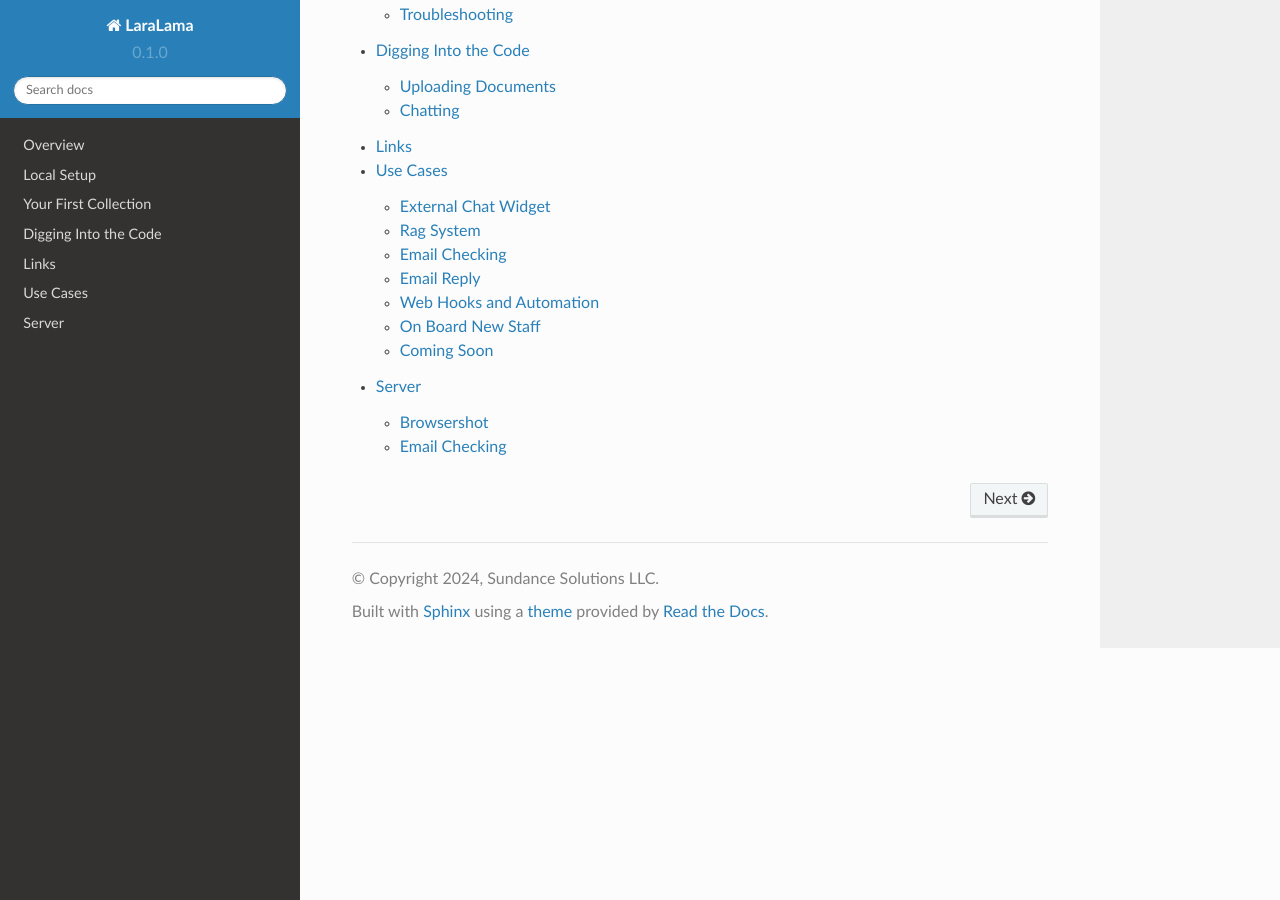
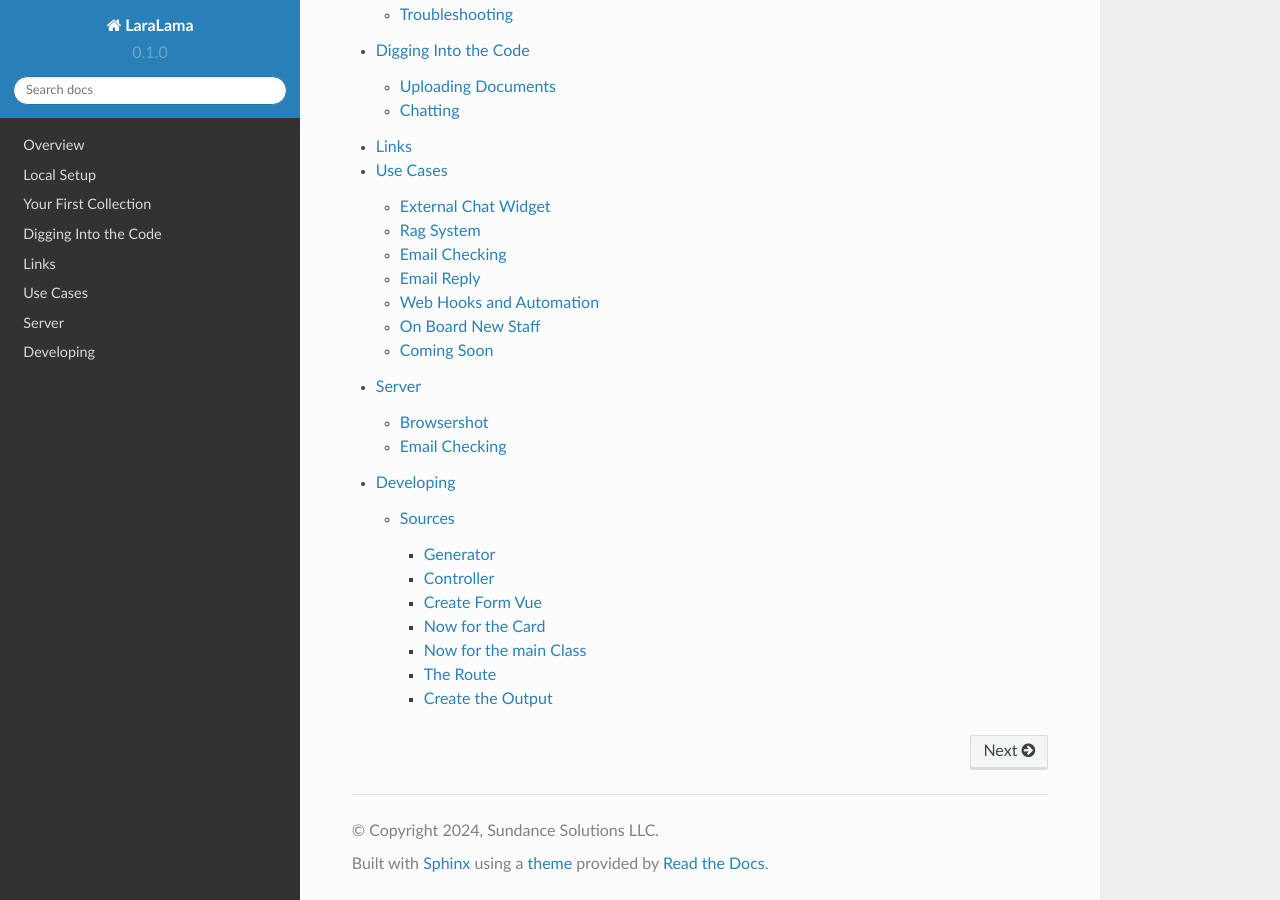
Before and after one commit to LlmLaraHub/larachain-docs, a Sphinx documentation site: the page built from docs/source/index.rst, in a window 1280 px wide and 900 px high, scrolled down 1558 px. Built offline with Sphinx 7.4.7 and the Read the Docs theme 2.0.0, drawn with Linux system fonts in a browser that asks for light colours; part of the change alters nothing that is shown.

````diff
--- a/docs/source/conf.py
+++ b/docs/source/conf.py
@@ -17,6 +17,7 @@ extensions = [
     'sphinx.ext.autodoc',
     'sphinx.ext.autosummary',
     'sphinx.ext.intersphinx',
+    'myst_parser'
 ]
 
 intersphinx_mapping = {
--- /dev/null
+++ b/docs/source/developing.md
@@ -0,0 +1,328 @@
+# Developing
+How to modify the system and add your own Sources, Outputs, and Transformers.
+
+![](images/Overview.jpg)
+
+Let's start with the Sources.
+
+>NOTE: All the others can be created but only Sources has a generator at the moment.
+
+## Sources
+
+There are generators that come with the system. We will make a source that allows GitHub webhooks to come into the
+system. If we do it right it might even allow any type of webhook.
+
+> NOTE: all code can be seen here https://github.com/LlmLaraHub/laralamma/tree/adding_a_source
+
+
+### Generator
+
+```bash
+
+    php artisan laralamma:source:create
+```
+
+Then it will ask you some questions.
+
+  * What is the name of the source?
+  * What is the description of the source?
+
+One, will be PascalCase and end in Source for example:
+>WebhookSource
+
+Two, some information about the source since this will show in the UI later.
+
+Example:
+>"Create a secure api for Webhooks, like GitHub, to send data to LaraLamma"
+
+Once done you will have a lot of new files:
+
+```bash
+app/Domains/Sources/WebHookSource.php
+app/Http/Controllers/Sources/WebHookSourceController.php
+resources/js/Pages/Sources/WebHookSource/Components/Card.vue
+resources/js/Pages/Sources/WebHookSource/Create.vue
+resources/js/Pages/Sources/WebHookSource/Edit.vue
+resources/js/Pages/Sources/WebHookSource/Resources.vue
+tests/Feature/Http/Controllers/WebHookSourceControllerTest.php
+tests/Feature/WebHookSourceTest.php
+```
+
+### Controller
+Let's start with the controller. If you visit the site now you will see your new source.
+
+![](images/source_step_one.png)
+
+Now you can even click Create and add it and then save. You can also click the run button and see a message in the logs.
+But it does not do much 🙂
+
+Since it is almost like the `app/Http/Controllers/AssistantEmailBoxSourceController.php` let's go steal some code from there.
+
+> Note: we should leave the show and create path alone we can update the info though.
+
+```php
+    protected function makeSource(array $validated, Collection $collection): void
+    {
+        Source::create([
+                'title' => $validated['title'],
+                'details' => $validated['details'],
+                'recurring' => $validated['recurring'],
+                'active' => $validated['active'],
+                'collection_id' => $collection->id,
+                'slug' => str(Str::random(16))->toString(),
+                'type' => $this->sourceTypeEnum,
+                'meta_data' => [],
+                'secrets' => [
+                    'token' => Str::random(24),
+                ]
+            ]
+        );
+    }
+```
+
+We want to add a token during the "makeSource" so we can show the user that in the ui later for them to use the webhook.
+Then we need to update the `resources/js/Pages/Sources/WebHookSource/Create.vue` to add this field to the form.
+The token is sometimes given to us by the webhook and sometimes we have to generate it.
+
+
+### Create Form Vue
+
+```js
+const form = useForm({
+    title: '',
+    details: '',
+    recurring: 'not',
+    meta_data: {},
+    secrets: {
+        token: "",
+    },
+    active: true
+});
+
+```
+
+> Note: There are so many examples in the other Vue Components that we can use.
+
+And then the form itself `resources/js/Pages/Sources/WebHookSource/Components/Resources.vue`:
+
+
+```js
+    <div>
+        <InputLabel value="Webhook Token"/>
+        <input v-model="modelValue.secrets.token" type="text" placeholder="some-token-from-provider-or-you"
+               class="rounded-none input input-bordered w-full " />
+        <InputError :message="modelValue.errors?.secrets?.token" />
+    </div>
+```
+
+Now in the UI we can see this:
+
+![](images/source_create_form.png)
+
+Let's add the token generator from the `resources/js/Pages/Outputs/ApiOutput/Components/Resources.vue` to the form.
+
+```js
+    <div>
+     <InputLabel value="Webhook Token"/>
+      <input v-model="modelValue.secrets.token" type="text" placeholder="some-token-from-provider-or-you"
+           class="rounded-none input input-bordered w-full " />
+      <InputError :message="modelValue.errors?.secrets?.token" />
+      <!-- this is the new line -->
+      <GenerateToken :size="32" @generatedToken="generatedToken"/>
+    </div>
+```
+and in the `script` add this:
+
+```js
+import GenerateToken from "@/Components/GenerateToken.vue";
+
+
+const generatedToken = (token) => {
+    console.log('generatedToken', token);
+    props.modelValue.secrets.token = token;
+}
+```
+
+It will end up looking like below:
+
+![](images/source_create.png)
+
+And once we save it:
+
+![](images/source_saved.png)
+
+We see in the database the token is saved in the secrets which we have to let the user see for later on or end.
+Lastly we need to make the url for this so the webhook can actually hit the system.
+
+Before we do that let's fix the our Card and Edit form.
+
+`resources/js/Pages/Sources/Index.vue`
+
+### Now for the Card
+
+Just add your new card to the imports:
+
+
+`import WebhookSource from "@/Pages/Sources/WebhookSource/Components/Card.vue";`
+
+Then add it below:
+
+```js
+<template v-else  v-for="source in sources.data" :key="source.id">
+    <EmailCard v-if="source.type_key === 'email_source'" :source="source"></EmailCard>
+    <EmailBoxCard v-else-if="source.type_key === 'email_box_source'" :source="source"></EmailBoxCard>
+    <!-- this is the new line -->
+    <WebhookSource v-else-if="source.type_key === 'webhook_source'" :source="source"></WebhookSource>
+    <Card v-else :source="source"></Card>
+</template>
+```
+
+And the Edit card should be all set `resources/js/Pages/Sources/WebhookSource/Edit.vue`
+
+```js
+const form = useForm({
+    title: props.source.data.title,
+    details: props.source.data.details,
+    active: props.source.data.active,
+    recurring: props.source.data.recurring,
+    secrets: {
+        token: props.source.data.secrets.token,
+    },
+});
+```
+### Now for the main Class
+
+Now we need to do something with this. The other file made is `app/Domains/Sources/WebhookSource.php`
+And if you click "Run" on the car it will show in the Logs "[2024-06-02 00:30:53] local.INFO: [LaraChain] - WebhookSource Doing something"
+
+We need to take in the webhooks so let's add a route and method to the controller we made:
+
+```php
+    //app/Http/Controllers/Sources/WebhookSourceController.php:45
+    public function api(Source $source)
+    {
+        try {
+            Log::info('[LaraChain] - WebhookSourceController', [
+                'source' => $source->id,
+            ]);
+
+            $webhookSource = (new WebhookSource())->payload(request()->all());
+
+            WebhookSourceJob::dispatch(
+                $webhookSource,
+                $source
+            );
+
+            return response()->json(['message' => 'ok']);
+        } catch (\Exception $e) {
+            Log::error('Error running WebhookSource', [
+                'error' => $e->getMessage(),
+            ]);
+
+            return response()->json(['message' => $e->getMessage()], 400);
+        }
+    }
+```
+
+
+### The Route
+
+Then we need to add a route to the `routes/api.php` file:
+
+```php
+Route::controller(\App\Http\Controllers\Sources\WebhookSourceController::class)->group(
+    function () {
+        Route::post('/sources/{source:slug}', 'api')
+            ->name('collections.sources.webhook_source.api');
+    }
+);
+```
+
+and we can add a test for it
+
+> Note: we will come back with the token shortly.
+
+Let's see what a payload looks like coming back from the webhook I added the fixture here:
+
+`tests/fixtures/example_github.json`
+
+Then in the test we can see it all working:
+
+`tests/Feature/Http/Controllers/WebhookSourceControllerTest.php:71`
+
+
+Finally, I will do some quick work in the Class `app/Domains/Sources/WebhookSource.php:43` knowing I do not want to hold up the request.
+
+> NOTE: GitHub Webhooks require a short return time, so it is in a job
+
+Ok so when the webhook comes in we make a document of the payload but let's now take what matters. We are going to use
+Edit to make the "summary" be the prompt.
+
+To our controller we are going to override the `getPrompts` method:
+
+```php
+    //app/Http/Controllers/Sources/WebhookSourceController.php:69
+    public function getPrompts()
+    {
+        return [
+            'email' => GithubTransformer::prompt('[CONTEXT]'),
+        ];
+    }
+```
+
+And we made a Transformer. Keep in mind the user can make their own prompts as you will see in the UI. But we want to
+put some templates and starters in place.
+
+`app/Domains/Prompts/Transformers/GithubTransformer.php`
+
+Let's also update the card to show the url we will use in this.
+
+![](images/github_card_updated.png)
+
+```js
+    <div class="text-xs border-gray-300 p-2 border">
+        URL: <span class="font-bold text-gray-600">
+            <Clipboard :content="source_url">{{ source_url}}</Clipboard>
+        </span>
+    </div>
+```
+
+
+So now the user can choose a prompt to help them out but you can write any prompt you want. This is the power of NO CODE systems like LaraLamma.
+It gives the user the ability to make their own prompts and then use them in the system.
+
+
+![](images/json_to_text_prompt.png)
+
+
+So we have most of it setup. The Route, Controller, the UI, so now to add our settings to GitHub.
+
+You are ready to receive webhooks from GitHub as seen below:
+
+![](images/commits.png)
+
+And then the data will come in as seen here:
+
+![](images/documents_from_github.png)
+
+
+### Create the Output
+
+Lastly we added the Outputs of type Email to send the email with the prompt being built in the UI as well.
+
+```text
+The following content is commit messages. Your task is. to make a changelog type summary so it is in order and in markdown format as follows
+
+## [date]
+[message]
+By: [author]
+
+
+The return output will be markdown
+```
+
+And that is it we will get an email when we click send or if we set it up to do it on certain days.
+
+But ideally we can tie this into another system more on that later.
+
+![](images/email.png)
--- a/docs/source/index.rst
+++ b/docs/source/index.rst
@@ -30,3 +30,4 @@ Contents
    links
    usecases
    server
+   developing
````
Also changed, not shown: docs/source/images/commits.png (added), docs/source/images/documents_from_github.png (added), docs/source/images/email.png (added), docs/source/images/github_card_updated.png (added), docs/source/images/json_to_text_prompt.png (added), docs/source/images/source_create.png (added), docs/source/images/source_create_form.png (added), docs/source/images/source_saved.png (added), docs/source/images/source_step_one.png (added), docs/source/images/summary.png (added), docs/source/img.png (added), 2 other files.
